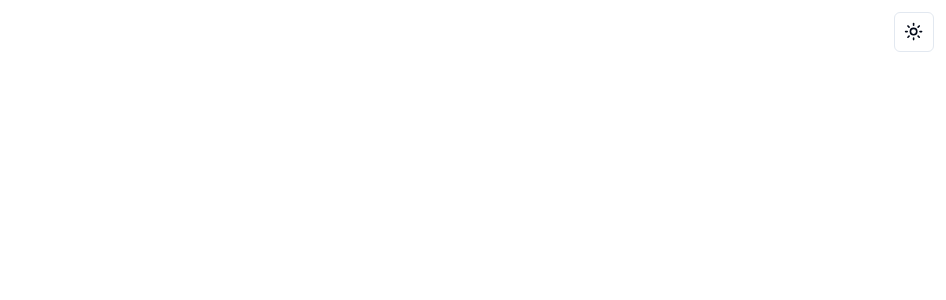
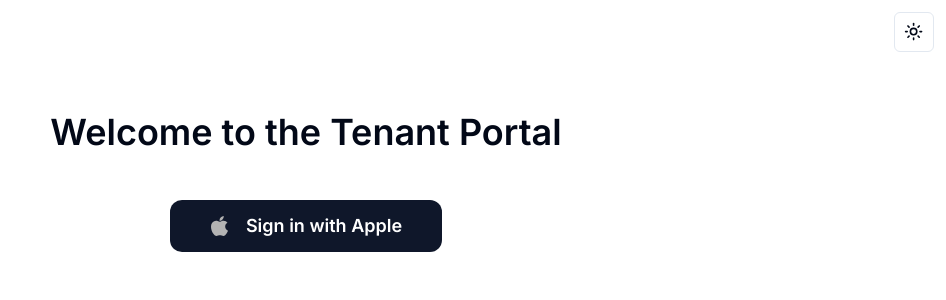
Before and after one commit to gibbyb/rent_portal, a Next.js app: page / in a window 1280 px wide. Shown: the top 300 px of the page, without its empty margins (334-1280 px from the left). Built offline with nearby package versions, Linux system fonts and the light colour scheme; no server answers.

Commit message:
Make sign in with apple button look acceptable

```diff
--- a/src/app/page.tsx
+++ b/src/app/page.tsx
@@ -1,10 +1,28 @@
+"use server"
 import Theme_Toggle from "~/components/theme/theme_toggle"
-//import Link from "next/link";
+import { auth } from "~/auth"
+import Sign_In_Apple_Button from "~/components/auth/server/SignInAppleButton"
+import Title from "~/components/home/Title"
 
-export default function HomePage() {
+export default async function HomePage() {
+  const session = await auth();
+  if (!session) {
+    return (
+      <main className="min-h-screen">
+        <div className="w-full justify-end items-end p-3 flex flex-col">
+          <Theme_Toggle />
+        </div>
+        <div className="w-full flex flex-col justify-center items-center">
+          <Title />
+          <Sign_In_Apple_Button />
+        </div>
+      </main>
+    );
+  }
   return (
     <main className="min-h-screen">
       <Theme_Toggle />
+
     </main>
   );
 }
--- /dev/null
+++ b/src/components/auth/client/SignInAppleButton.tsx
@@ -0,0 +1,15 @@
+import { signIn } from "next-auth/react"
+import { Button } from "~/components/ui/button"
+import Image from "next/image"
+
+export default function Sign_In() {
+  return (
+  <div className="flex flex-row bg-primary py-3 px-10 rounded-xl text-lg font-semibold
+    mt-10 text-background my-auto">
+    <Image src="/logos/Apple_logo_black.svg" alt="Apple logo" width={20} height={20}
+    className="mr-4 my-auto"
+    />
+  <Button onClick={() => signIn("apple")}>Sign in with Apple</Button>
+  </div>
+  );
+}
--- /dev/null
+++ b/src/components/auth/client/SignOutButton.tsx
@@ -0,0 +1,6 @@
+import { signOut } from "next-auth/react"
+import { Button } from "~/components/ui/button"
+
+export default function Sign_Out() {
+  return <Button onClick={() => signOut()}>Sign Out</Button>
+}
--- /dev/null
+++ b/src/components/auth/server/SignInAppleButton.tsx
@@ -0,0 +1,21 @@
+import { signIn } from "~/auth"
+
+export default function Sign_In_Apple() {
+  return (
+    <form
+      action={async () => {
+        "use server"
+        await signIn("apple")
+      }}
+    >
+      <div className="flex flex-row bg-primary py-3 px-10 rounded-xl text-lg font-semibold
+            mt-10 text-background my-auto">
+        <div
+          className="apple-logo my-auto"
+          style={{ backgroundImage: 'var(--apple-logo)' }}
+        />
+        <button type="submit">Sign in with Apple</button>
+      </div>
+    </form>
+  )
+}
--- /dev/null
+++ b/src/components/auth/server/SignOutButton.tsx
@@ -0,0 +1,14 @@
+import { signOut } from "~/auth"
+
+export default function Sign_Out() {
+  return (
+    <form
+      action={async () => {
+        "use server"
+        await signOut()
+      }}
+    >
+      <button type="submit">Sign Out</button>
+    </form>
+  )
+}
--- /dev/null
+++ b/src/components/home/Title.tsx
@@ -0,0 +1,8 @@
+export default function Title() {
+  return (
+    <div className="py-2 px-3
+      rounded-xl text-4xl font-semibold mt-10">
+      <h1>Welcome to the Tenant Portal</h1>
+    </div>
+  );
+}
--- a/src/components/theme/theme_provider.tsx
+++ b/src/components/theme/theme_provider.tsx
@@ -6,8 +6,6 @@ import { type ThemeProviderProps } from "next-themes/dist/types"
 
 export default function Theme_Provider({ children, ...props }: ThemeProviderProps) {
   return (
-    <div className="w-full justify-end items-end p-3 flex flex-col">
-      <NextThemesProvider {...props}>{children}</NextThemesProvider>
-    </div>
+    <NextThemesProvider {...props}>{children}</NextThemesProvider>
   )
 }
--- a/src/styles/globals.css
+++ b/src/styles/globals.css
@@ -29,6 +29,7 @@
     --chart-3: 197 37% 24%;
     --chart-4: 43 74% 66%;
     --chart-5: 27 87% 67%;
+    --apple-logo: url("/logos/Apple_logo_grey.svg");
   }
 
   .dark {
@@ -56,6 +57,7 @@
     --chart-3: 30 80% 55%;
     --chart-4: 280 65% 60%;
     --chart-5: 340 75% 55%;
+    --apple-logo: url("/logos/Apple_logo_black.svg");
   }
 }
 
@@ -67,3 +69,12 @@
     @apply bg-background text-foreground;
   }
 }
+
+.apple-logo {
+  width: 20px;
+  height: 20px;
+  margin-right: 1rem;
+  background-size: contain;
+  background-repeat: no-repeat;
+  background-position: center;
+}
```
Also changed, not shown: public/logos/Apple_logo_black.svg (added), public/logos/Apple_logo_grey.svg (added).
